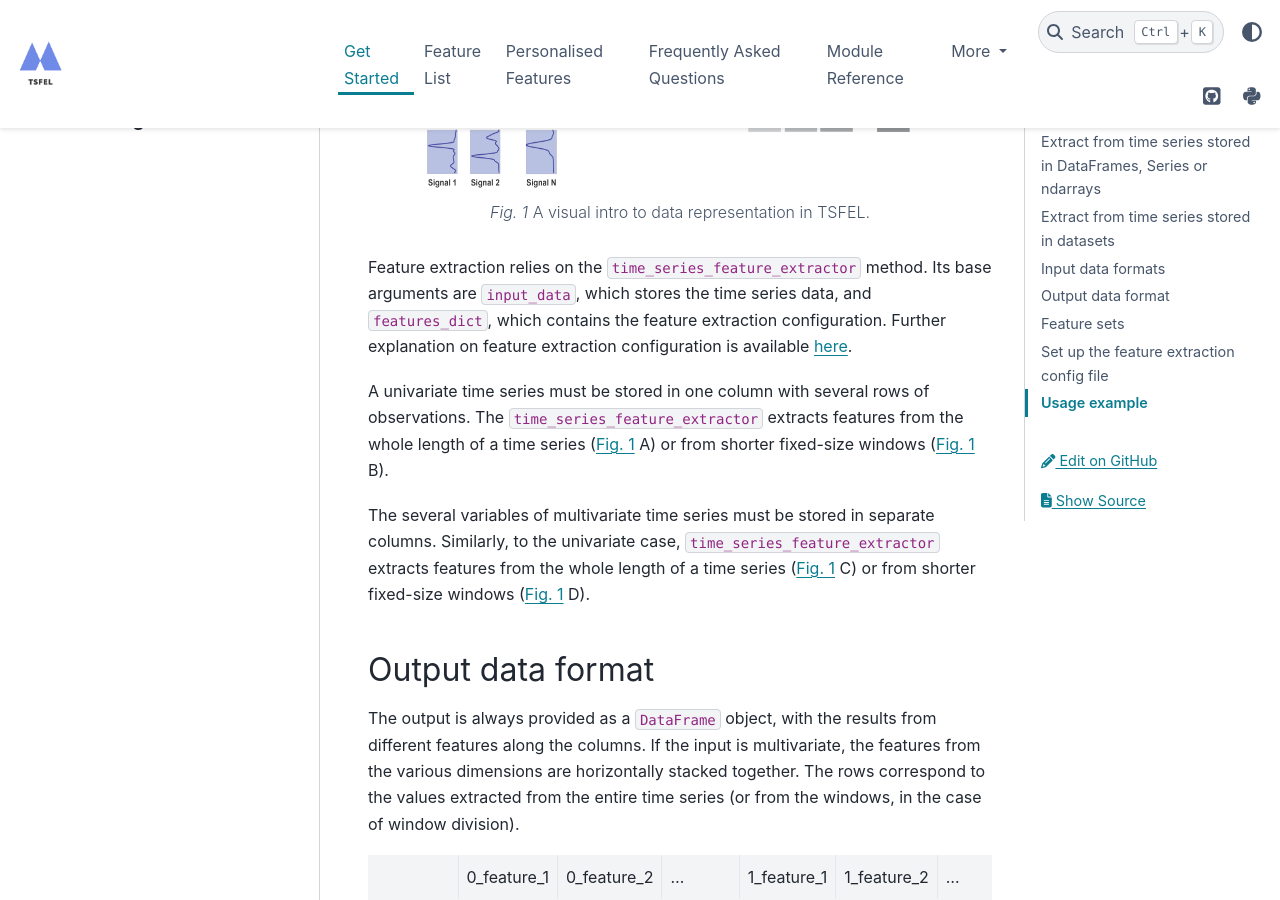
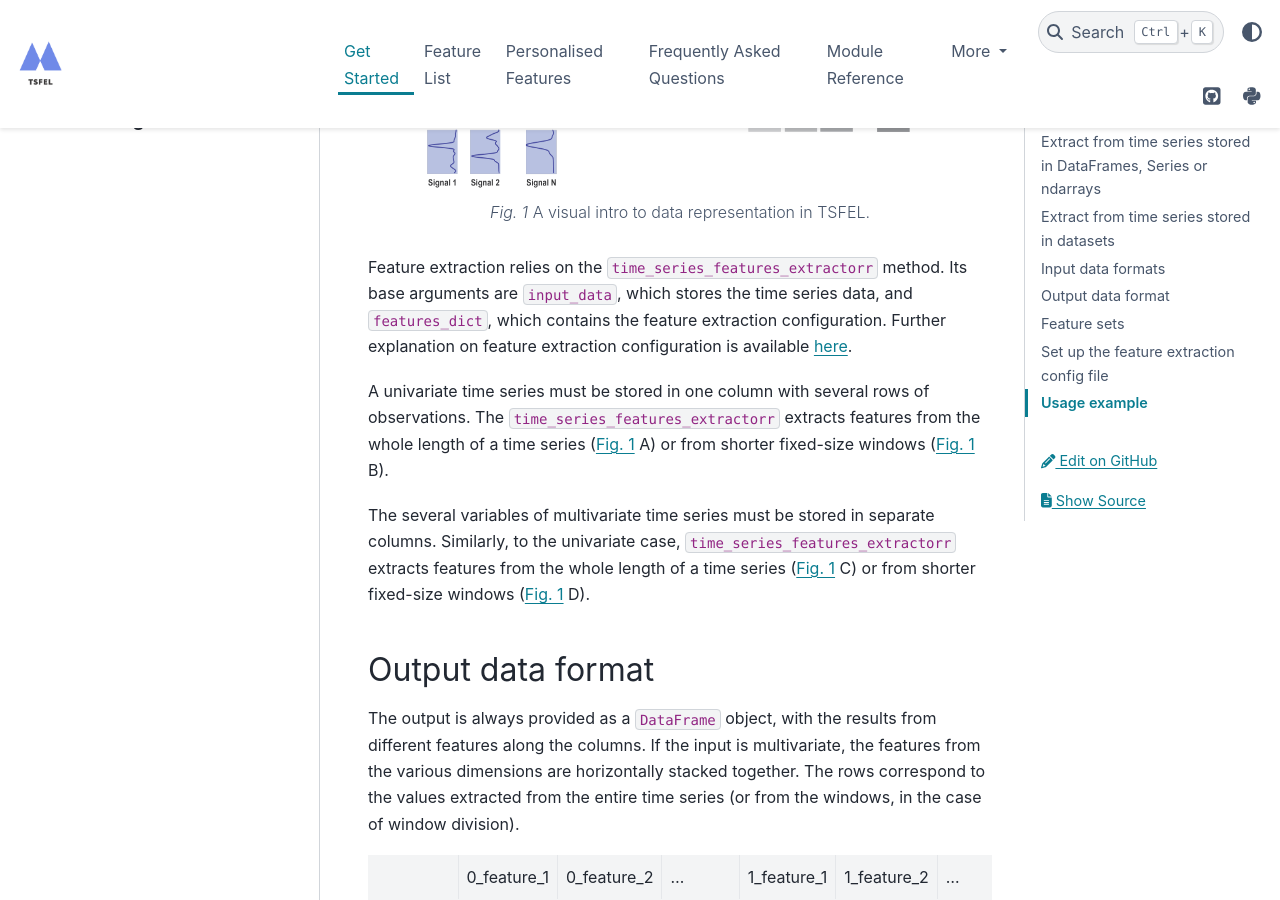
Before and after one commit to fraunhoferportugal/tsfel, a Sphinx documentation site: the page built from docs/descriptions/get_started.rst, in a window 1280 px wide and 900 px high, scrolled down 3816 px. Built offline with Sphinx 7.4.7 and the PyData theme 0.15.4, drawn with Linux system fonts in a browser that asks for light colours; some of the changed text lies outside the part shown.

```diff
--- a/docs/descriptions/get_started.rst
+++ b/docs/descriptions/get_started.rst
@@ -37,7 +37,7 @@ In this example, we will use the configuration that extracts all available featu
 .. code:: python
 
     cfg = tsfel.get_features_by_domain() # Extracts the temporal, statistical and spectral feature sets.
-    X = tsfel.time_series_feature_extractor(cfg, data, fs=100)
+    X = tsfel.time_series_features_extractor(cfg, data, fs=100)
     X.shape    # (1, 165)
 
 We now have ``X`` as the extracted feature vector, composed of 165 features calculated for the entire length of the input data.
@@ -47,7 +47,7 @@ Alternatively, if we are interested in performing window splitting before the fe
 .. code:: python
 
     cfg = tsfel.get_features_by_domain()    # Extracts the temporal, statistical and spectral feature sets.
-    X = tsfel.time_series_feature_extractor(cfg, data, fs=100, window_size=100)    # Performs window splitting before feature extraction
+    X = tsfel.time_series_features_extractor(cfg, data, fs=100, window_size=100)    # Performs window splitting before feature extraction
     X.shape    # (10, 165)
 
 
@@ -106,11 +106,11 @@ A time series is a series of real valued observations taken at successive equall
 
     A visual intro to data representation in TSFEL.
 
-Feature extraction relies on the ``time_series_feature_extractor`` method. Its base arguments are ``input_data``, which stores the time series data, and ``features_dict``, which contains the feature extraction configuration. Further explanation on feature extraction configuration is available :ref:`here <feature-config>`.
+Feature extraction relies on the ``time_series_features_extractorr`` method. Its base arguments are ``input_data``, which stores the time series data, and ``features_dict``, which contains the feature extraction configuration. Further explanation on feature extraction configuration is available :ref:`here <feature-config>`.
 
-A univariate time series must be stored in one column with several rows of observations. The ``time_series_feature_extractor`` extracts features from the whole length of a time series (:numref:`visual_guide` A) or from shorter fixed-size windows (:numref:`visual_guide` B).
+A univariate time series must be stored in one column with several rows of observations. The ``time_series_features_extractorr`` extracts features from the whole length of a time series (:numref:`visual_guide` A) or from shorter fixed-size windows (:numref:`visual_guide` B).
 
-The several variables of multivariate time series must be stored in separate columns. Similarly, to the univariate case, ``time_series_feature_extractor`` extracts features from the whole length of a time series (:numref:`visual_guide` C) or from shorter fixed-size windows (:numref:`visual_guide` D).
+The several variables of multivariate time series must be stored in separate columns. Similarly, to the univariate case, ``time_series_features_extractorr`` extracts features from the whole length of a time series (:numref:`visual_guide` C) or from shorter fixed-size windows (:numref:`visual_guide` D).
 
 Output data format
 ------------------
```
Also changed, not shown: README.md (+11 -6 lines), 3 other files.
